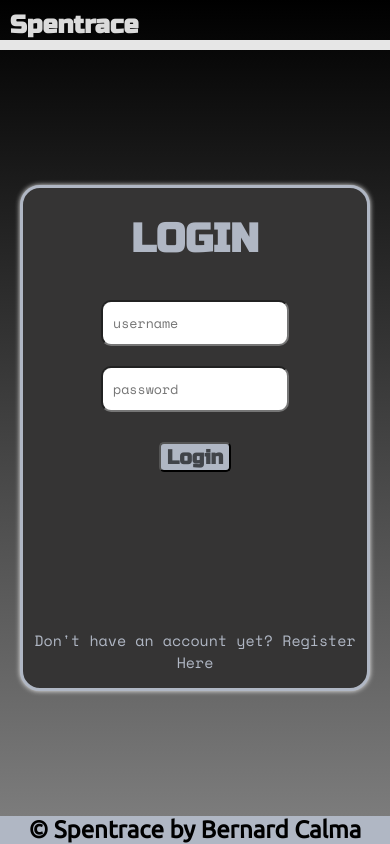
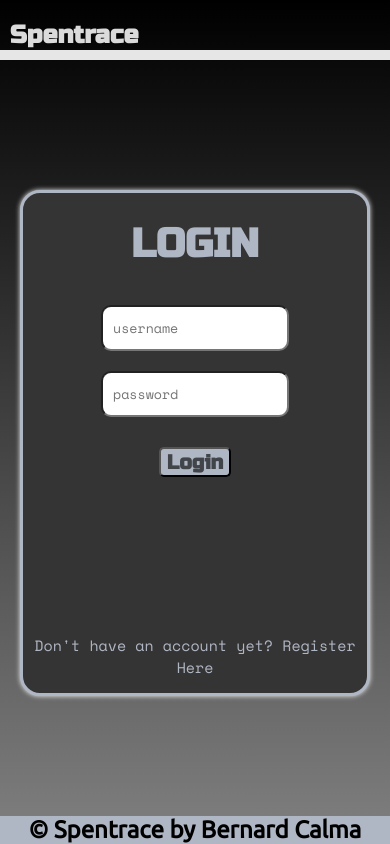
Before and after one commit to Bernard-Calma/spentrace-react, a React (Create React App) app: page / in a window 390 px wide. Built offline with nearby package versions, Linux system fonts and the light colour scheme.

Commit message:
adjusted header for mobile screens

```diff
--- a/src/App.js
+++ b/src/App.js
@@ -11,6 +11,7 @@ import Footer from './container/footer/Footer';
 import EditBill from './container/edit/EditBill';
 
 const App = () => {
+  console.log("Development/Production: " + process.env.NODE_ENV)
   const [view, setView] = useState("Login")
   const [user, setUser] = useState({
     username: "",
--- a/src/container/header/header.css
+++ b/src/container/header/header.css
@@ -18,7 +18,7 @@
 @media screen and (max-width: 900px) {
     .header {
         padding: 0;
-        margin: 10px 0;
+        margin: 20px 0 10px;
     }
     .title{
         font-size: 25px;
```
